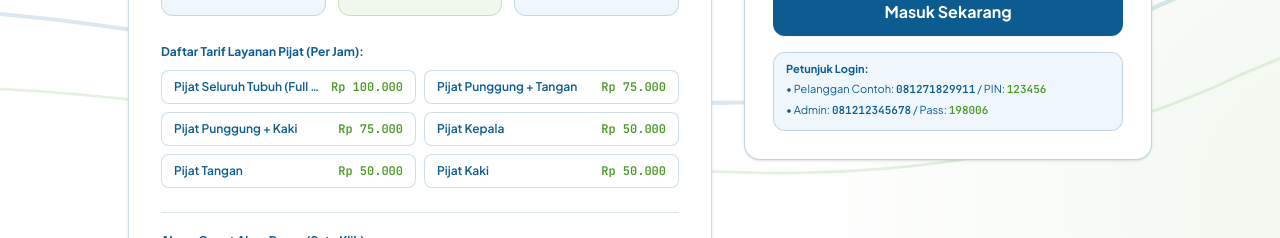
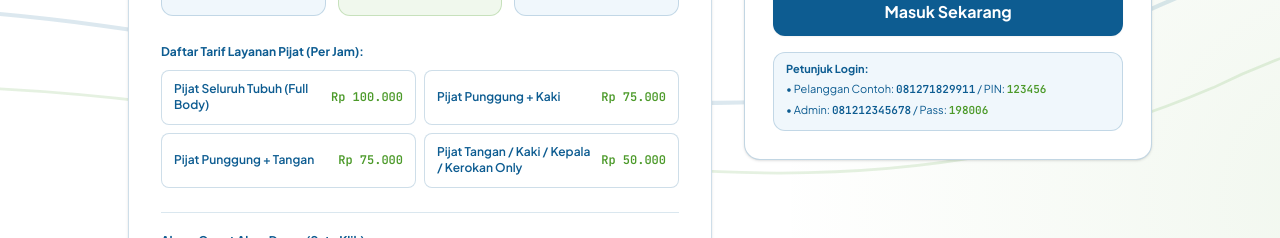
Before and after one commit to molzania/Mitra-NetraQu-Web-App, a React (Vite) app: page / in a window 1280 px wide. Shown: the part 786-1024 px from the top of the page. Built offline with nearby package versions, Linux system fonts and the light colour scheme.

Commit message:
feat: update service offerings and pricing structure
Refactor service catalog to consolidate individual options into four standardized categories, update corresponding descriptions, and adjust UI layout for better readability.

```diff
--- a/src/components/AuthScreen.tsx
+++ b/src/components/AuthScreen.tsx
@@ -347,9 +347,9 @@ export function AuthScreen({
                   {SERVICES.map((srv) => (
                     <div
                       key={srv.id}
-                      className="flex items-center justify-between px-3 py-2 rounded-lg bg-white border border-[#0D5C91]/20 text-xs"
+                      className="flex items-center justify-between gap-2 px-3 py-2.5 rounded-lg bg-white border border-[#0D5C91]/20 text-xs"
                     >
-                      <span className="font-semibold text-[#0D5C91] truncate pr-2">
+                      <span className="font-semibold text-[#0D5C91] leading-snug">
                         {srv.name}
                       </span>
                       <span className="font-bold text-[#4C9A2A] font-mono tabular-nums shrink-0">
--- a/src/data/constants.ts
+++ b/src/data/constants.ts
@@ -18,43 +18,29 @@ export const SERVICES: ServiceItem[] = [
     id: "srv_body",
     name: "Pijat Seluruh Tubuh (Full Body)",
     rate: 100000,
-    desc: "Relaksasi menyeluruh oleh terapis tuna netra profesional.",
+    desc: "Relaksasi menyeluruh seluruh tubuh oleh terapis tuna netra profesional.",
     focusArea: "Seluruh Tubuh"
+  },
+  {
+    id: "srv_back_foot",
+    name: "Pijat Punggung + Kaki",
+    rate: 75000,
+    desc: "Kombinasi terapi pijat punggung dan refleksi titik saraf kaki.",
+    focusArea: "Punggung & Kaki"
   },
   {
     id: "srv_back_hand",
     name: "Pijat Punggung + Tangan",
     rate: 75000,
-    desc: "Fokus meredakan pegal area punggung, bahu, dan lengan.",
-    focusArea: "Punggung & Lengan"
+    desc: "Fokus meredakan pegal area punggung, bahu, dan lengan/tangan.",
+    focusArea: "Punggung & Tangan"
   },
   {
-    id: "srv_back_foot",
-    name: "Pijat Punggung + Kaki",
-    rate: 75000,
-    desc: "Kombinasi pijat punggung dan refleksi kaki.",
-    focusArea: "Punggung & Kaki"
-  },
-  {
-    id: "srv_head",
-    name: "Pijat Kepala",
+    id: "srv_single_area",
+    name: "Pijat Tangan / Kaki / Kepala / Kerokan Only",
     rate: 50000,
-    desc: "Meredakan pusing, stres, dan ketegangan otot kepala.",
-    focusArea: "Kepala & Leher"
-  },
-  {
-    id: "srv_hand",
-    name: "Pijat Tangan",
-    rate: 50000,
-    desc: "Melancarkan peredaran darah area tangan dan jari.",
-    focusArea: "Tangan & Jari"
-  },
-  {
-    id: "srv_foot",
-    name: "Pijat Kaki",
-    rate: 50000,
-    desc: "Refleksi titik saraf kaki untuk kebugaran tubuh.",
-    focusArea: "Telapak & Betis"
+    desc: "Pilihan terapi fokus satu area (Tangan, Kaki, Kepala, atau Kerokan saja).",
+    focusArea: "Tangan / Kaki / Kepala / Kerokan"
   }
 ];
 
```
Also changed, not shown: 1 other file (tests, documents, lock files or other folders).
